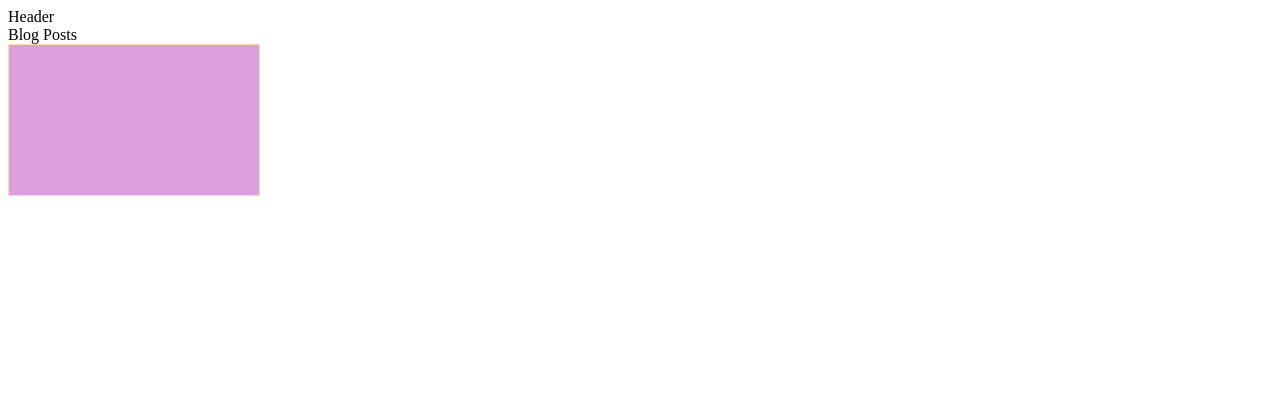
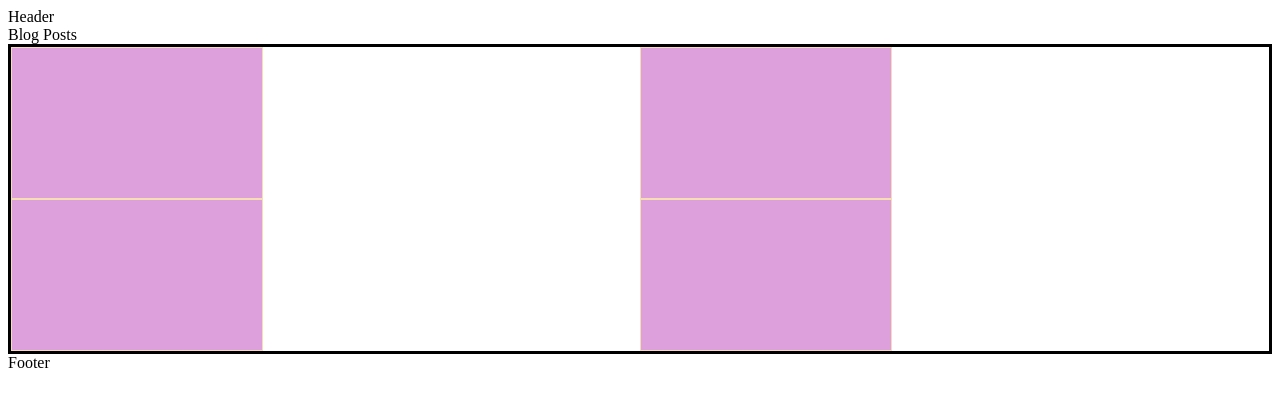
Before and after one commit to rayadamas/100-Days-fEND, a plain HTML site: page nestedgrid/nestgrid.html in a window 1280 px wide. Drawn offline with Linux system fonts and the light colour scheme.

Commit message:
id + class formatting

```diff
--- a/nestedgrid/nestgrid.html
+++ b/nestedgrid/nestgrid.html
@@ -1,9 +1,9 @@
 <!DOCTYPE html>
 <html lang="en">
   <head>
-    <meta charset="UTF-8">
+    <meta charset="UTF-8" />
     <title>Nested Grid</title>
-    <link rel="stylesheet">
+    <link rel="stylesheet" />
     <style>
       #nestedGrid {
         display: grid;
@@ -17,7 +17,6 @@
         border: 1px solid wheat;
         background: plum;
       }
-
     </style>
   </head>
   <!-- Create nested grid in content -->
@@ -26,13 +25,15 @@
     <div class="container">
       <div class="header box">Header</div>
       <div class="sidebar box">Blog Posts</div>
-        <div class="content box"></div>
-        <div class="photoBox"></div>
+      <div class="content box">
+        <div id="nestedGrid">
+          <div id="one" class="photoBox"></div>
+          <div id="two" class="photoBox"></div>
+          <div id="three" class="photoBox"></div>
+          <div id="four" class="photoBox"></div>
         </div>
-
-
-
-
-
-
+      </div>
+      <div class="footer box">Footer</div>
+    </div>
+  </body>
 </html>
```
Lines whose indentation alone changed are shown as unchanged.
